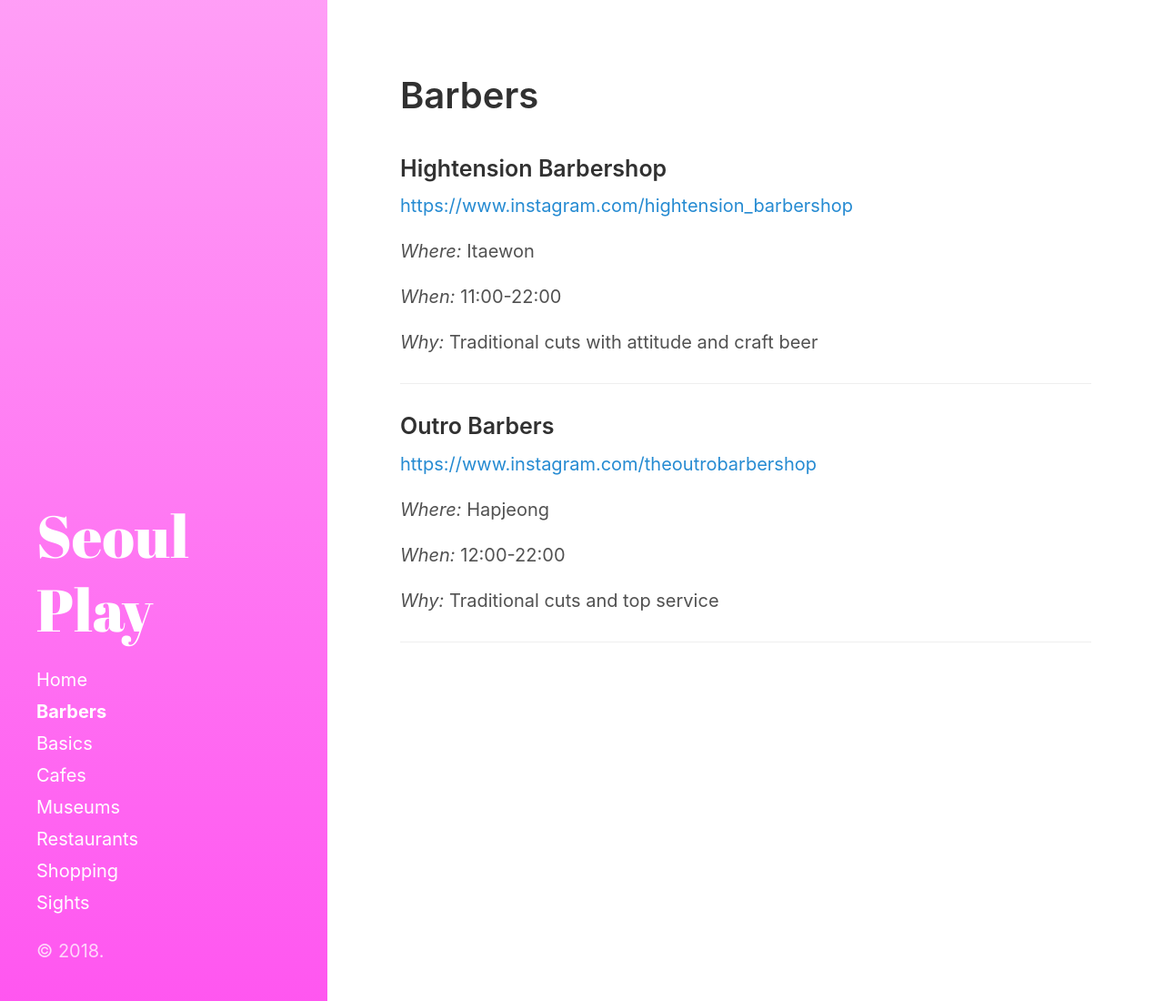
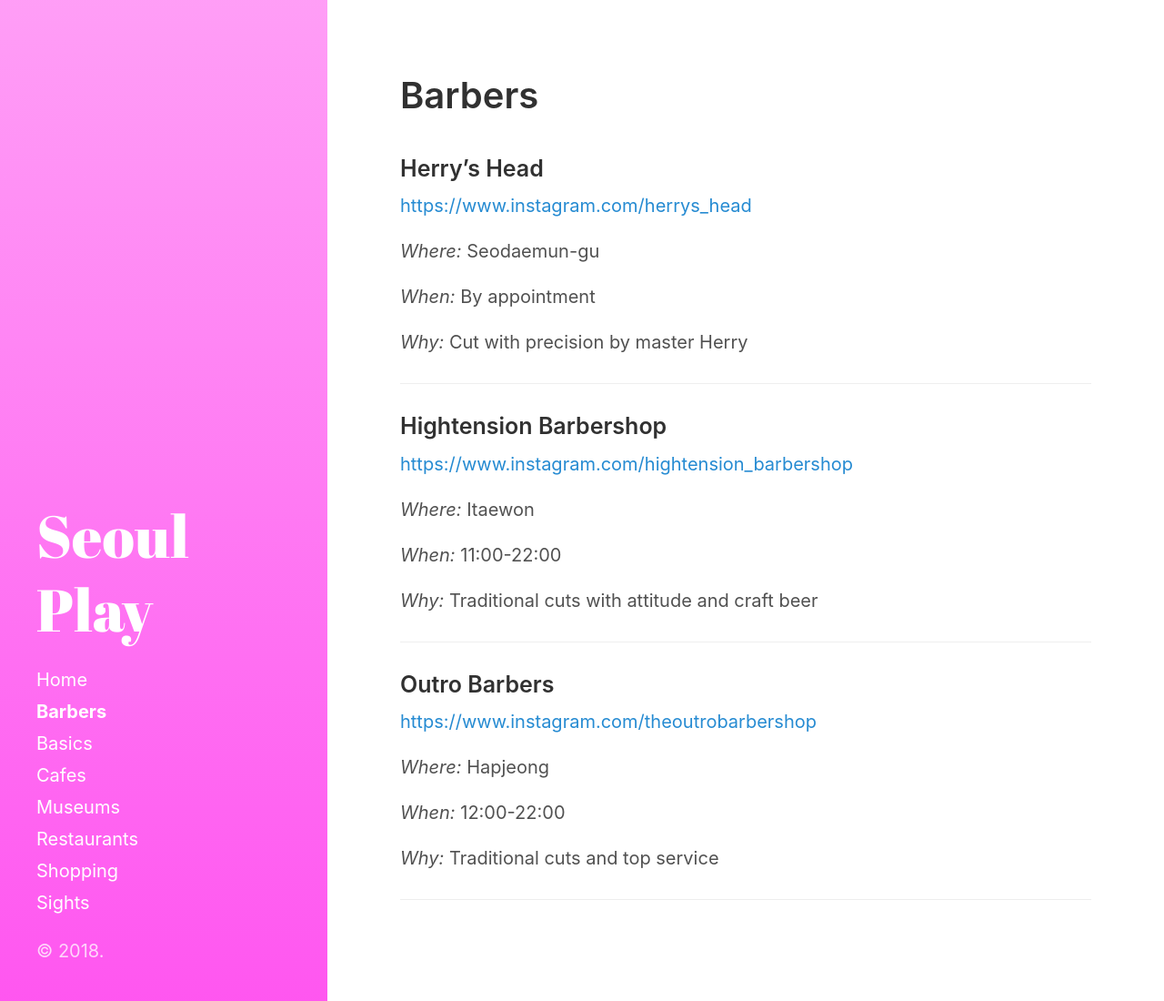
Before and after one commit to seoulplay/seoulplay.github.io, a Jekyll site: the page built from category/barbers.md, in a window 1280 px wide. Shown: the whole page at 91% size. Built offline with Jekyll 4.4.1, drawn with Linux system fonts in a browser that asks for light colours.

Commit message:
Update barbers.md

```diff
--- a/category/barbers.md
+++ b/category/barbers.md
@@ -2,6 +2,18 @@
 layout: category
 title: Barbers
 ---
+
+### Herry's Head
+
+<https://www.instagram.com/herrys_head>
+
+_Where:_ Seodaemun-gu
+
+_When:_ By appointment
+
+_Why:_ Cut with precision by master Herry
+
+------
 
 ### Hightension Barbershop
 
```
